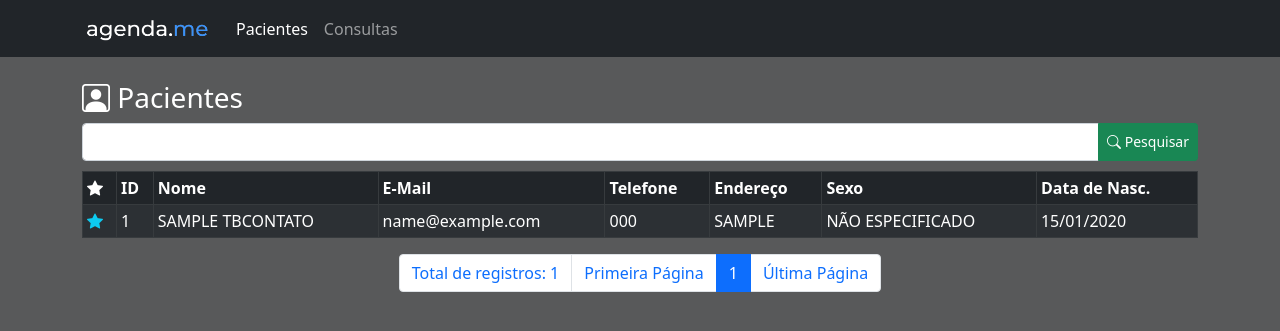
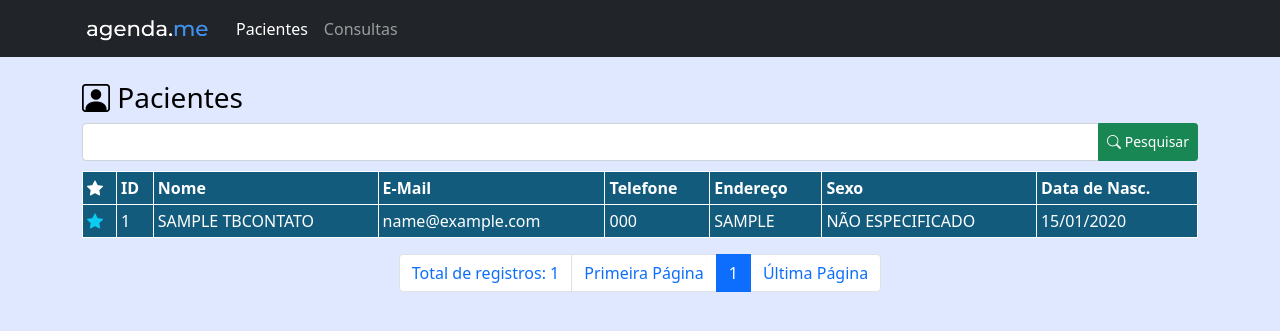
Before and after one commit to WillianNicomedes/agenda.me, a PHP site: page /sis-agendame/estagio.php?menuop=contatos in a window 1280 px wide. Shown: the top 331 px of the page. Run offline with PHP 8.4, Linux system fonts and the light colour scheme; tables that the repository leaves empty hold one stand-in row (values such as "Sample post"); some libraries are stand-ins or nearby versions.

Commit message:
Update style.css

```diff
--- a/sis-agendame/css/style.css
+++ b/sis-agendame/css/style.css
@@ -1,8 +1,24 @@
 body{
-    background-color: #58595a;
-    color: white;
+    background-color: #DFE8FF;
+    color: black;
 }
 
 .tabela{
-    margin-top:10px ;
+    margin-top:10px;
 }
+
+footer{
+    background-color: #135B7D;
+}
+
+.table-dark {
+    --bs-table-bg: #135B7D;
+    --bs-table-striped-bg: #135B7D;
+    --bs-table-striped-color: #fff;
+    --bs-table-active-bg: #135B7D;
+    --bs-table-active-color: #fff;
+    --bs-table-hover-bg:#135B7D;
+    --bs-table-hover-color: #fff;
+    color: #fff;
+    border-color: white;
+}
```
